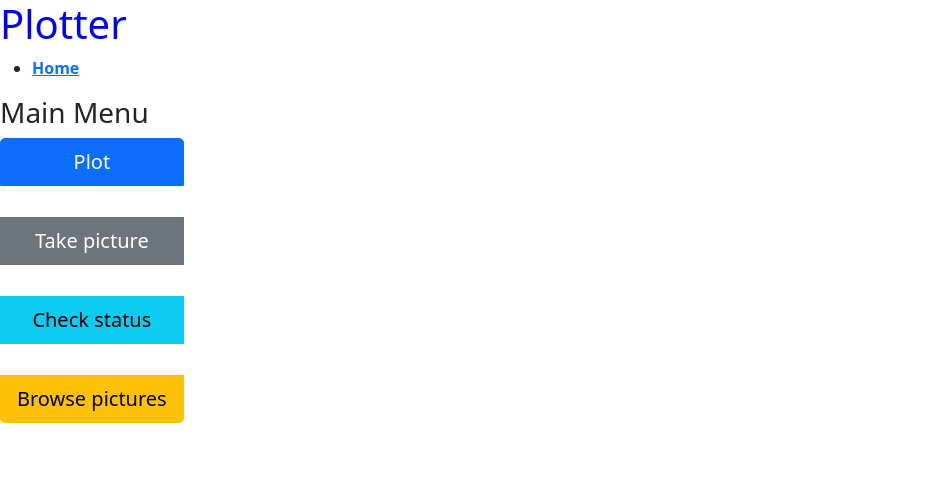
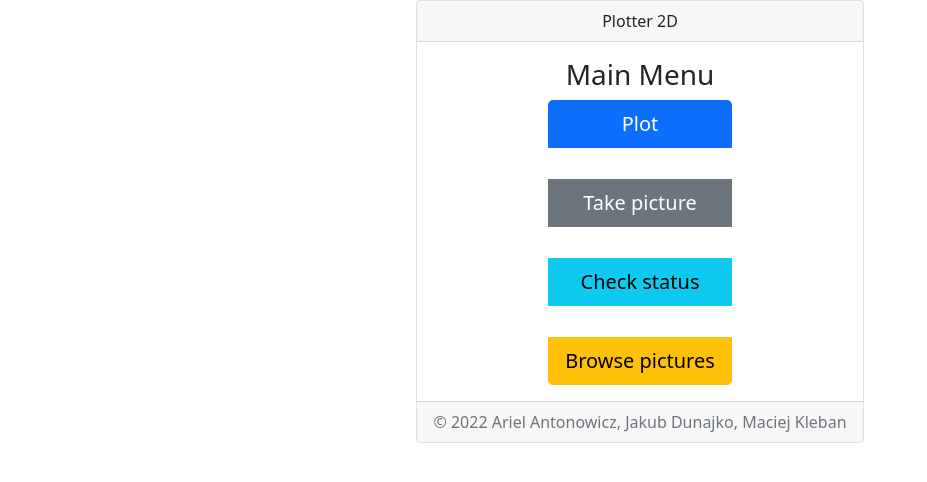
Before and after one commit to Dawnkai/plotter, a Flask app: page / in a window 1280 px wide. Shown: the top 482 px of the page, without its empty margins (0-927 px from the left). Run offline with Flask 2, Linux system fonts and the light colour scheme.

Commit message:
Update index.html

```diff
--- a/app/templates/index.html
+++ b/app/templates/index.html
@@ -6,20 +6,23 @@
 		<link rel="stylesheet" href="{{ url_for('static', filename='css/styles.css') }}">
 		<link href="https://cdn.jsdelivr.net/npm/bootstrap@5.1.3/dist/css/bootstrap.min.css" rel="stylesheet" integrity="sha384-1BmE4kWBq78iYhFldvKuhfTAU6auU8tT94WrHftjDbrCEXSU1oBoqyl2QvZ6jIW3" crossorigin="anonymous">
 		<link rel="pencil icon" href="{{ url_for('static', filename='favicon.ico') }}">
+		<script src="https://ajax.googleapis.com/ajax/libs/jquery/3.5.1/jquery.min.js"></script>
+		<script src="{{ url_for('static', filename='scripts/utils.js') }}"></script>
 	</head>
 	<body>
-		<header>
-			<div>
-				<h1 class="logo">Plotter</h1>
-				<strong><nav>
-					<ul class="menu">
-						<li><a href="{{ url_for('home') }}">Home</a></li>
-					</ul>
-				</nav></strong>
+		<div class="container d-flex justify-content-center main">
+			<div class="card text-center ">
+				<div class="card-header">
+					Plotter 2D
+				</div>
+				<div class="card-body">
+			{% block content %}
+			{% endblock %}
+				</div>
+				<div class="card-footer text-muted">
+					© 2022 Ariel Antonowicz, Jakub Dunajko, Maciej Kleban
+				</div>
 			</div>
-		</header>
-
-		{% block content %}
-		{% endblock %}
+		</div>
 	</body>
 </html>
```
